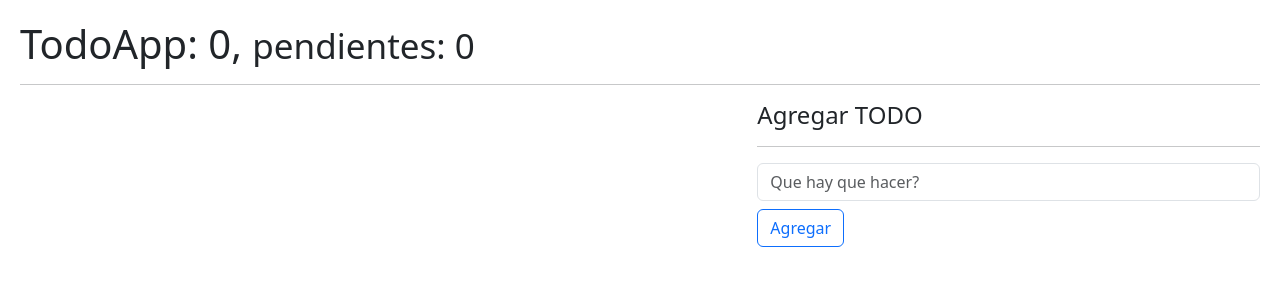
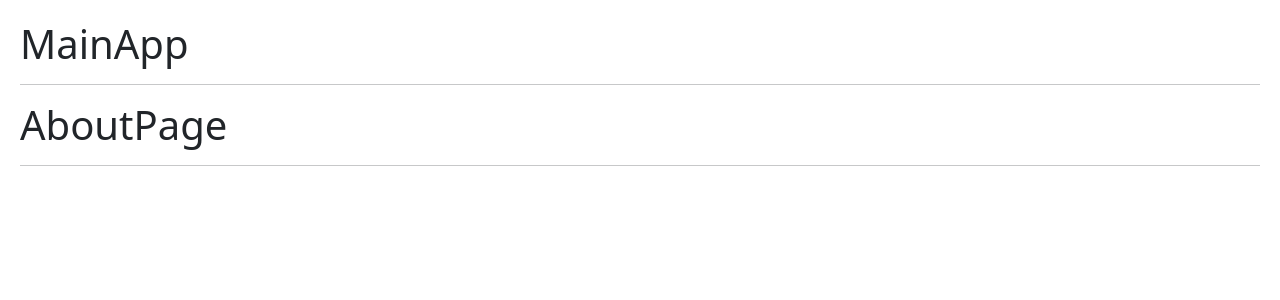
Before and after one commit to susigith/HooksApp, a React (Vite) app: page /about in a window 1280 px wide. Shown: the top 300 px of the page. Built offline with nearby package versions, Linux system fonts and the light colour scheme.

Commit message:
Configurar Router v6.10.0 en  React

```diff
--- a/package.json
+++ b/package.json
@@ -9,9 +9,13 @@
     "preview": "vite preview"
   },
   "dependencies": {
+    "localforage": "^1.10.0",
+    "match-sorter": "^6.3.1",
     "prop-types": "^15.8.1",
     "react": "^18.2.0",
-    "react-dom": "^18.2.0"
+    "react-dom": "^18.2.0",
+    "react-router-dom": "^6.10.0",
+    "sort-by": "^1.2.0"
   },
   "devDependencies": {
     "@types/react": "^18.0.28",
--- /dev/null
+++ b/src/09-useContext/AboutPage.jsx
@@ -0,0 +1,8 @@
+export const AboutPage = () => {
+  return (
+    <>
+      <h1>AboutPage</h1>
+      <hr />
+    </>
+  );
+};
--- /dev/null
+++ b/src/09-useContext/ErrorPage.jsx
@@ -0,0 +1,16 @@
+import { useRouteError } from 'react-router-dom';
+
+export const ErrorPage = () => {
+  const error = useRouteError();
+  console.error(error);
+
+  return (
+    <div id='error-page'>
+      <h1>Oops!</h1>
+      <p>Sorry, an unexpected error has occurred.</p>
+      <p>
+        <i>{error.statusText || error.message}</i>
+      </p>
+    </div>
+  );
+};
--- /dev/null
+++ b/src/09-useContext/LoginPage.jsx
@@ -0,0 +1,8 @@
+export const LoginPage = () => {
+  return (
+    <>
+      <h1>LoginPage</h1>
+      <hr />
+    </>
+  );
+};
--- /dev/null
+++ b/src/09-useContext/MainApp.jsx
@@ -0,0 +1,13 @@
+import { Outlet } from 'react-router-dom';
+
+export const MainApp = () => {
+  return (
+    <>
+      <h1>MainApp</h1>
+      <hr />
+      <div>
+        <Outlet />
+      </div>
+    </>
+  );
+};
--- /dev/null
+++ b/src/09-useContext/Router.jsx
@@ -0,0 +1,27 @@
+import { Navigate, createBrowserRouter } from 'react-router-dom';
+import { MainApp } from './MainApp';
+import { LoginPage } from './LoginPage';
+import { AboutPage } from './AboutPage';
+import { ErrorPage } from './ErrorPage';
+
+export const router = createBrowserRouter([
+  {
+    path: '/',
+    element: <MainApp />,
+    errorElement: <ErrorPage />,
+    children: [
+      {
+        path: 'login',
+        element: <LoginPage />,
+      },
+      {
+        path: 'about',
+        element: <AboutPage />,
+      },
+    ],
+  },
+  {
+    path: '/*',
+    element: <Navigate to='about' />,
+  },
+]);
--- a/src/main.jsx
+++ b/src/main.jsx
@@ -1,5 +1,6 @@
 import React from 'react';
 import ReactDOM from 'react-dom/client';
+
 // import { HooksApp } from './HooksApp';
 // import { CounterApp } from './01-useState/CounterApp';
 // import { CounterWithCustomHook } from './01-useState/CounterWithCustomHook';
@@ -13,24 +14,27 @@ import ReactDOM from 'react-dom/client';
 // import { CallbackHook } from './06-memos/CallbackHook';
 // import { Padre } from './07-tarea-memo/Padre';
 // import './08-useReducer/intro-reducer';
-import { TodoApp } from './08-useReducer/TodoApp';
+// import { TodoApp } from './08-useReducer/TodoApp';
+import { MainApp } from './09-useContext/MainApp';
+import { RouterProvider } from 'react-router-dom';
+import { router } from './09-useContext/Router';
 
 import './index.css';
 
 ReactDOM.createRoot(document.getElementById('root')).render(
-  // <React.StrictMode>
-  //   {/* <HooksApp /> */}
-  //   {/* <CounterApp /> */}
-  //   {/* <CounterWithCustomHook /> */}
-  // <SimpleForm />
-  // <FormWithCustomHook />
-  // <MultipleCustomHooks />
-  // <FocusScreen />
-  // <Layout />
-  // <Memorize />
-  // <MemoHook />
-  // <CallbackHook />
-  // <Padre />
-  <TodoApp />
-  // </React.StrictMode>
+  <React.StrictMode>
+    {/* <HooksApp />
+    <CounterApp />
+    <CounterWithCustomHook />
+    <SimpleForm />
+    <FormWithCustomHook />
+    <MultipleCustomHooks />
+    <FocusScreen />
+    <Layout />
+    <Memorize />
+    <MemoHook />
+    <CallbackHook />
+    <Padre /> */}
+    <RouterProvider router={router} />
+  </React.StrictMode>
 );
```
Also changed, not shown: src/09-useContext/HomePage.jsx (added, +8 -0 lines), 2 other files (tests, documents, lock files or other folders).
